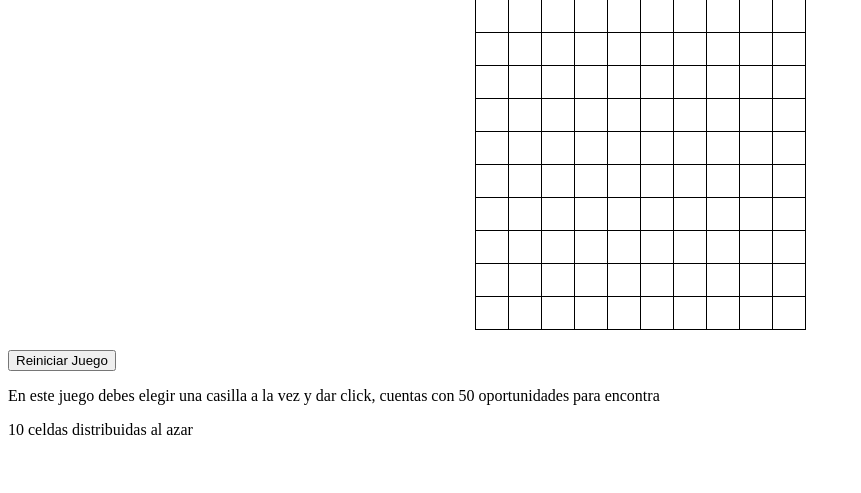
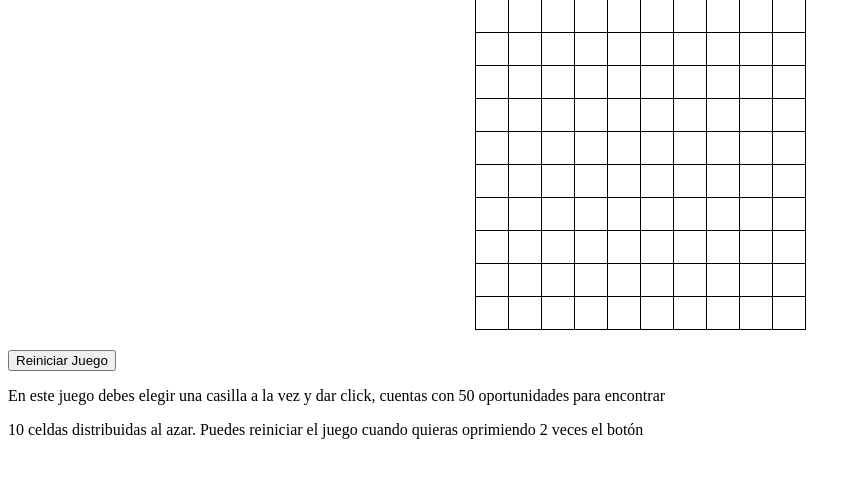
Before and after one commit to raymundosoto/juego_adivinar_numero_app_web, a Flask app: page / in a window 1280 px wide. Shown: the part 153-646 px from the top of the page, without its empty margins (0-861 px from the left). Run offline with Flask 3, Linux system fonts and the light colour scheme.

Commit message:
Update index.html

```diff
--- a/templates/index.html
+++ b/templates/index.html
@@ -56,8 +56,8 @@
     <form action="/" method="post">
         <button type="submit" name="reset">Reiniciar Juego</button>
     </form>
-    <p>En este juego debes elegir una casilla a la vez y dar click, cuentas con 50 oportunidades para encontra</p>
-    <p>10 celdas distribuidas al azar</p>
+    <p>En este juego debes elegir una casilla a la vez y dar click, cuentas con 50 oportunidades para encontrar</p>
+    <p>10 celdas distribuidas al azar. Puedes reiniciar el juego cuando quieras oprimiendo 2 veces el botón</p>
 
     <form id="form_disparo" method="post">
         <input type="hidden" id="coord_x" name="x">
```
